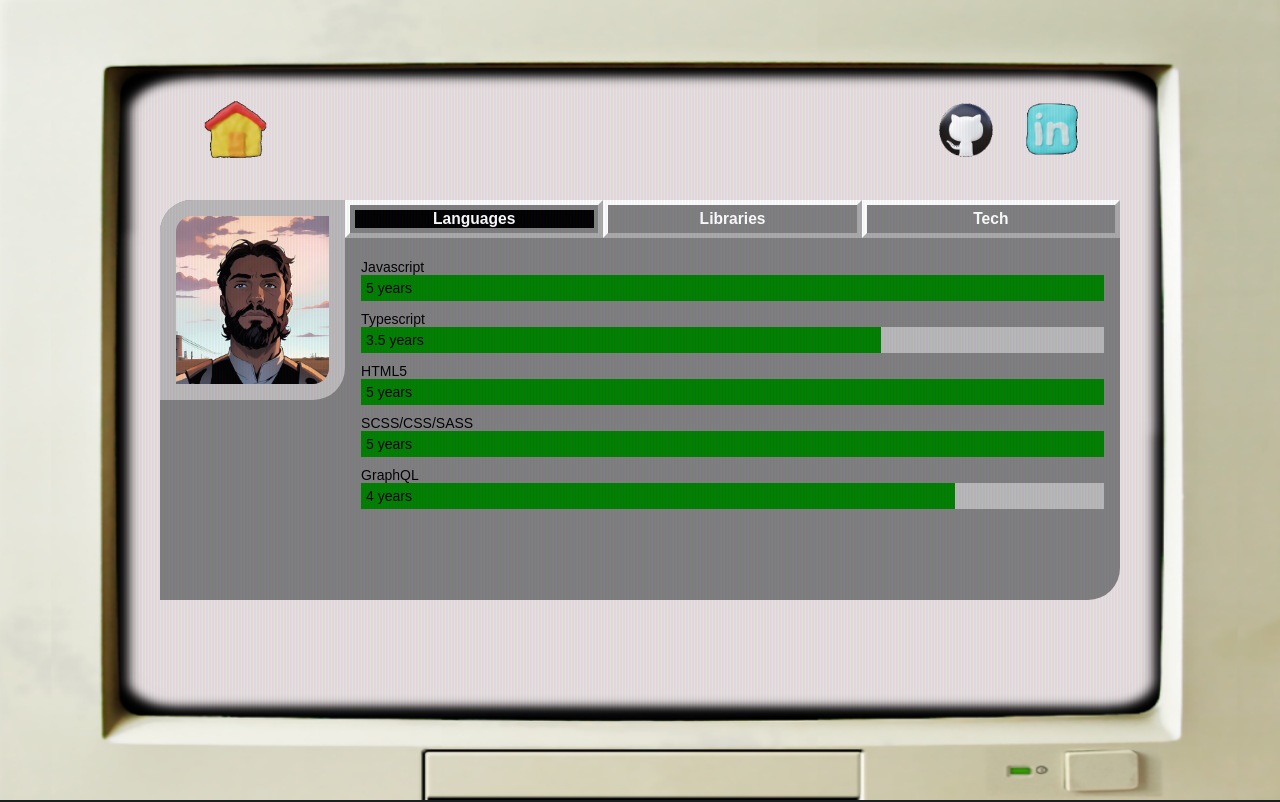
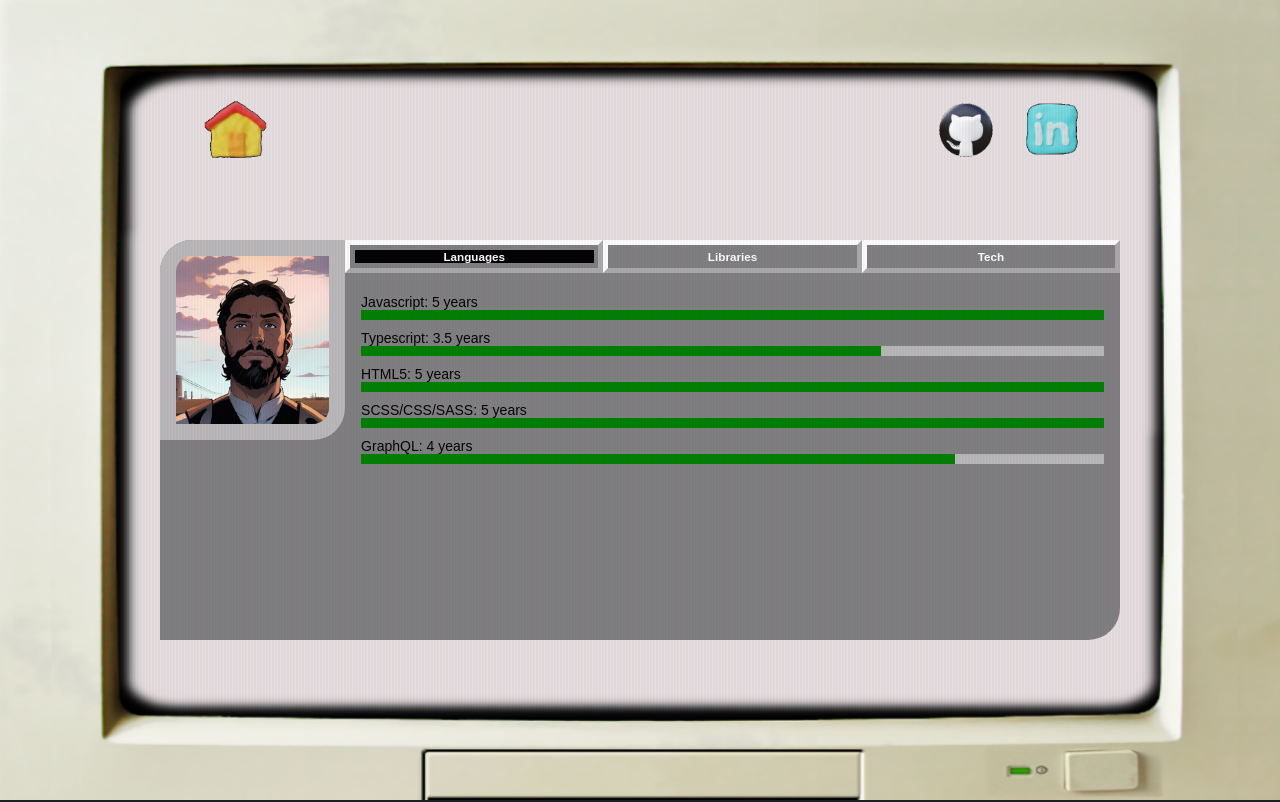
Before and after one commit to SohamDutta1216/sohamduttadotcom, a React (Create React App) app: page /skills in a window 1280 px wide. Shown: the top 802 px of the page. Built offline with nearby package versions, Linux system fonts and the light colour scheme; a web font is replaced by a local one.

Commit message:
finished: minor fixes needed

```diff
--- a/src/App.js
+++ b/src/App.js
@@ -2,13 +2,15 @@ import Layout from './components/Layout';
 import React from 'react';
 import './scss/main.scss'
 import { Outlet, Link } from "react-router-dom";
-
+import { useLocation } from "react-router-dom";
 
 function App() {
-
+  const location = useLocation();
+  const border = location.pathname === "/" ? "force-border" : "border"
   return (
     <div>
-
+      <div className={border}></div>
+      <div className="screen-overlay">
         <div className='screen-container screen-change'>
           <Outlet />
           <div className='play-container'>
@@ -21,7 +23,7 @@ function App() {
             </button>
           </div>
         </div>
-
+      </div>
     </div>
   );
 }
--- a/src/components/contact/phone.scss
+++ b/src/components/contact/phone.scss
@@ -237,10 +237,14 @@
     display: flex;
     background-color: lightgrey;
     position: relative;
-    width: 70vw;
+    width: 90vw;
     flex-direction: column;
     border-style: groove;
     border-color: white;
+
+    @media(min-width:470px) {
+        width: 70vw;
+    }
 
     .form-modal-top {
         display: flex;
--- a/src/components/skills/Skills.js
+++ b/src/components/skills/Skills.js
@@ -17,50 +17,50 @@ const Skills = () => {
                     </div>
                     {selectButton === "Languages" &&
                         <div className='skills-column'>
-                            <p className='skill-title'>Javascript</p>
-                            <div class="skill-bar"><div className='five'>5 years</div></div>
-                            <p className='skill-title'>Typescript</p>
-                            <div class="skill-bar"><div className='threefive'>3.5 years</div></div>
-                            <p className='skill-title'>HTML5</p>
-                            <div class="skill-bar"><div className='five'>5 years</div></div>
-                            <p className='skill-title'>SCSS/CSS/SASS</p>
-                            <div class="skill-bar"><div className='five'>5 years</div></div>
-                            <p className='skill-title'>GraphQL</p>
-                            <div class="skill-bar"><div className='four'>4 years</div></div>
+                            <p className='skill-title'>Javascript: 5 years</p>
+                            <div class="skill-bar"><div className='five'></div></div>
+                            <p className='skill-title'>Typescript: 3.5 years</p>
+                            <div class="skill-bar"><div className='threefive'></div></div>
+                            <p className='skill-title'>HTML5: 5 years</p>
+                            <div class="skill-bar"><div className='five'></div></div>
+                            <p className='skill-title'>SCSS/CSS/SASS: 5 years</p>
+                            <div class="skill-bar"><div className='five'></div></div>
+                            <p className='skill-title'>GraphQL: 4 years</p>
+                            <div class="skill-bar"><div className='four'></div></div>
                         </div>
                     }   {selectButton === "Libraries" &&
                         <div className='skills-column'>
-                            <p className='skill-title'>React</p>
-                            <div class="skill-bar"><div className='five'>5 years</div></div>
-                            <p className='skill-title'>GatsbyJS</p>
-                            <div class="skill-bar"><div className='four'>4 years</div></div>
-                            <p className='skill-title'>jQuery</p>
-                            <div class="skill-bar"><div className='threefive'>3.5 years</div></div>
-                            <p className='skill-title'>Jest</p>
-                            <div class="skill-bar"><div className='threefive'>3.5 years</div></div>
+                            <p className='skill-title'>React: 5 years</p>
+                            <div class="skill-bar"><div className='five'></div></div>
+                            <p className='skill-title'>GatsbyJS: 4 years</p>
+                            <div class="skill-bar"><div className='four'></div></div>
+                            <p className='skill-title'>jQuery: 3.5 years</p>
+                            <div class="skill-bar"><div className='threefive'></div></div>
+                            <p className='skill-title'>Jest: 3.5 years</p>
+                            <div class="skill-bar"><div className='threefive'></div></div>
                         </div>
                     }
                     {selectButton === "Other Tech" &&
                         <div className="skills-row">
                             <div className='skills-column'>
-                                <p className='skill-title'>AdobeXD</p>
-                                <div class="skill-bar"><div className='threefive'>3.5 years</div></div>
-                                <p className='skill-title'>Headless CMS</p>
-                                <div class="skill-bar"><div className='four'>4 years</div></div>
-                                <p className='skill-title'>Gatsby Cloud</p>
-                                <div class="skill-bar"><div className='threefive'>3.5 years</div></div>
-                                <p className='skill-title'>Jira</p>
-                                <div class="skill-bar"><div className='threefive'>3.5 years</div></div>
+                                <p className='skill-title'>AdobeXD: 3.5 years</p>
+                                <div class="skill-bar"><div className='threefive'></div></div>
+                                <p className='skill-title'>Headless CMS: 4 years</p>
+                                <div class="skill-bar"><div className='four'></div></div>
+                                <p className='skill-title'>Gatsby Cloud: 3.5 years</p>
+                                <div class="skill-bar"><div className='threefive'></div></div>
+                                <p className='skill-title'>Jira: 3.5 years</p>
+                                <div class="skill-bar"><div className='threefive'></div></div>
                             </div>
                             <div className='skills-column'>
-                                <p className='skill-title'>MongoDB</p>
-                                <div class="skill-bar"><div className='two'>2 years</div></div>
-                                <p className='skill-title'>PostgreSQL</p>
-                                <div class="skill-bar"><div className='two'>2 years</div></div>
-                                <p className='skill-title'>React Hooks</p>
-                                <div class="skill-bar"><div className='four'>4 years</div></div>
-                                <p className='skill-title'>Rest API</p>
-                                <div class="skill-bar"><div className='five'>5 years</div></div>
+                                <p className='skill-title'>MongoDB: 2 years</p>
+                                <div class="skill-bar"><div className='two'></div></div>
+                                <p className='skill-title'>PostgreSQL: 2 years</p>
+                                <div class="skill-bar"><div className='two'></div></div>
+                                <p className='skill-title'>React Hooks: 4 years</p>
+                                <div class="skill-bar"><div className='four'></div></div>
+                                <p className='skill-title'>Rest API: 5 years</p>
+                                <div class="skill-bar"><div className='five'></div></div>
                             </div>
                         </div>
                     }
--- a/src/components/skills/skills.scss
+++ b/src/components/skills/skills.scss
@@ -4,6 +4,13 @@
     display: flex;
     flex-direction: row;
 
+    button {
+        font-size: 9px;
+
+        @media(min-width: var.$mobile) {
+            font-size: 10px;
+        }
+    }
 }
 
 .skill-button {
@@ -56,12 +63,14 @@
 
 .skills-card {
     display: flex;
-    flex-direction: row;
-    width: 75vw;
+    flex-direction: column;
+    width: 90vw;
     background-color: grey;
     border-radius: 2rem 0;
-    height: 50vh;
+    height: 76vh;
     align-items: flex-start;
+    position: relative;
+    top: 5%;
 
     img {
         display: flex;
@@ -71,13 +80,47 @@
         border-radius: 2rem 0 2rem;
         height: 25vh;
     }
+
+    @media(min-width:var.$mobile) {
+        width: 90vw;
+        height: 65vh;
+    }
+
+    @media(min-width: 470px) {
+        width: 70vw;
+        height: 65vh;
+    }
+
+    @media(min-width: 680px) {
+        display: flex;
+        flex-direction: row;
+        width: 75vw;
+        height: 50vh;
+
+        img {
+            display: flex;
+            width: auto;
+            padding: 1rem;
+            background-color: rgba(196, 194, 194, 0.884);
+            border-radius: 2rem 0 2rem;
+            height: 25vh;
+        }
+    }
 }
 
 .skill-title {
-    font-size: 14px;
+    font-size: 10px;
     text-align: left;
     position: relative;
     top: 5px;
+
+    @media(min-width: var.$mobile) {
+        font-size: 12px;
+    }
+
+    @media(min-width: var.$tablet) {
+        font-size: 14px;
+    }
 }
 
 .skill-bar {
@@ -119,6 +162,21 @@
     text-align: left;
 }
 
+.two,
+.threefive,
+.five,
+.four {
+    font-size: 10px;
+
+    @media(min-width: var.$mobile) {
+        font-size: 12px;
+    }
+
+    @media(min-width: var.$tablet) {
+        font-size: 14px;
+    }
+}
+
 .skills-container {
     display: flex;
     width: 100%;
--- a/src/index.js
+++ b/src/index.js
@@ -12,9 +12,6 @@ import Contact from './components/contact/Contact';
 const root = ReactDOM.createRoot(document.getElementById('root'));
 root.render(
   <React.StrictMode>
-    <div className='border'></div>
-    <div className="screen-overlay">
-      <div className='screen-container screen-change'>
     <BrowserRouter>
       <Routes>
         <Route path="/" element={<App />}>
@@ -23,11 +20,8 @@ root.render(
           <Route path="/work" element={<Work />} />
           <Route path="/skills" element={<Skills />} />
           <Route path="/contact" element={<Contact />} />
-
         </Route>
       </Routes>
     </BrowserRouter>
-      </div>
-    </div>
   </React.StrictMode>
 );
--- a/src/scss/basics/_base.scss
+++ b/src/scss/basics/_base.scss
@@ -183,17 +183,31 @@ section {
   display: flex;
 }
 
+.force-border {
+  width: 100%;
+  height: 100%;
+  position: fixed;
+  z-index: 100;
+  top: 0;
+  left: 0;
+  pointer-events: none;
+  background-image: url('../../images/overlay.png');
+  background-size: 100% 100%;
+}
+
 .border {
   width: 100%;
   height: 100%;
-  position: relative;
-  background-image: url('../../images/overlay.png');
-  background-size: 100% 100%;
   position: absolute;
   z-index: 100;
   top: 0;
   left: 0;
   pointer-events: none;
+
+  @media(min-width: 470px) {
+    background-image: url('../../images/overlay.png');
+    background-size: 100% 100%;
+  }
 }
 
 
@@ -261,6 +275,16 @@ section {
 
 .about-content {
   text-align: left;
+  width: 100%;
+  position: relative;
+  color: white;
+  word-wrap: break-word;
+  font-size: 13px;
+  line-height: 1rem;
+  height: auto;
+
+  @media(min-width: 470px) {
+    text-align: left;
     width: 70vw;
     position: relative;
     color: white;
@@ -268,11 +292,10 @@ section {
     font-size: 13px;
     line-height: 1rem;
     height: auto;
+  }
 
   @media(min-width: var.$mobile) {
     line-height: 1.2rem;
-
-
   }
 
   @media(min-width: var.$tablet) {
@@ -330,17 +353,33 @@ section {
 .icon-wrapper-right {
   display: flex;
   position: absolute;
+  top: 1%;
+  width: 90vw;
+  justify-content: flex-end;
+
+  @media(min-width: 470px) {
+    display: flex;
+    position: absolute;
     top: 10%;
     width: 70vw;
     justify-content: flex-end;
+  }
 }
 
 .icon-wrapper-left {
   display: flex;
   position: absolute;
+  top: 1%;
+  width: 90vw;
+  justify-content: flex-start;
+
+  @media(min-width: 470px) {
+    display: flex;
+    position: absolute;
     top: 10%;
     width: 70vw;
     justify-content: flex-start;
+  }
 }
 
 .left {
@@ -365,6 +404,11 @@ section {
 .screen-container {
   width: 100vw;
   height: 100vh;
+  position: fixed;
+
+  @media(min-width: 470px) {
+    position: relative;
+  }
 }
 
 .start-box {
@@ -424,10 +468,9 @@ section {
 }
 
 .folder {
-  width: 60px;
-  height: 60px;
+  width: 5rem;
+  height: 5rem;
   position: relative;
-  left: 10px;
   background-image: url(../../images/icons/folder-closed.png);
   background-repeat: no-repeat;
 
@@ -436,9 +479,21 @@ section {
     background-repeat: no-repeat;
   }
 
+  @media(min-width:470px) {
+
+    position: relative;
+    left: 5px;
+    background-image: url(../../images/icons/folder-closed.png);
+    background-repeat: no-repeat;
+
+    &:hover {
+      background: url(../../images/icons/folder-open.png);
+      background-repeat: no-repeat;
+    }
+  }
+
   @media(min-width: var.$tablet) {
     width: 100px;
-    height: 100px;
   }
 }
 
@@ -458,28 +513,58 @@ section {
   padding: 2rem 1rem;
   gap: 2vw;
   justify-content: space-evenly;
-  width: 55vw;
+  width: 80vw;
   flex-wrap: wrap;
   align-content: center;
+
+  @media(min-width: 470px) {
+    display: flex;
+    padding: 2rem 1rem;
+    gap: 2vw;
+    justify-content: space-evenly;
+    width: 70vw;
+    flex-wrap: wrap;
+    align-content: center;
+  }
+
 }
 
 .modal-top {
   border: 2px solid black;
   border-radius: 5px 5px 0 0;
-  min-width: 60vw;
+  min-width: 90vw;
+  min-height: 5vh;
+  display: flex;
+  background-color: rgb(156, 154, 154);
+  justify-content: space-between;
+
+  @media(min-width: 470px) {
+    border: 2px solid black;
+    border-radius: 5px 5px 0 0;
+    min-width: 71vw;
     min-height: 5vh;
     display: flex;
     background-color: rgb(156, 154, 154);
     justify-content: space-between;
   }
+}
 
 .modal-bottom {
+  border: 2px solid black;
+  border-radius: 0 0 1px 1px;
+  min-width: 90vw;
+  min-height: 30vh;
+  display: flex;
+  justify-content: center;
+
+  @media(min-width: 470px) {
     border: 2px solid black;
     border-radius: 0 0 1px 1px;
     min-width: 60vw;
     min-height: 30vh;
     display: flex;
     justify-content: center;
+  }
 }
 
 
```
Also changed, not shown: src/components/work/modal/Projects.js (+38 -1 lines), src/components/work/work.scss (+83 -9 lines), src/images/icons/github.png (added). Lines whose indentation alone changed are shown as unchanged.
